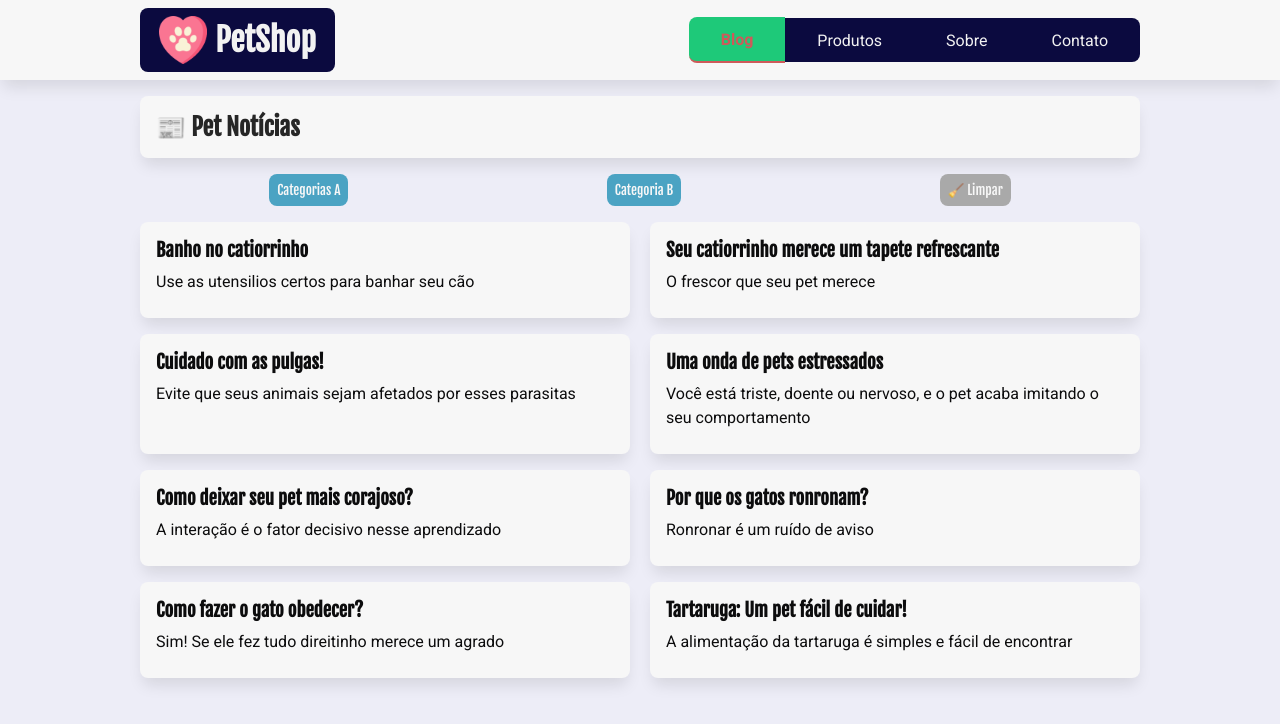
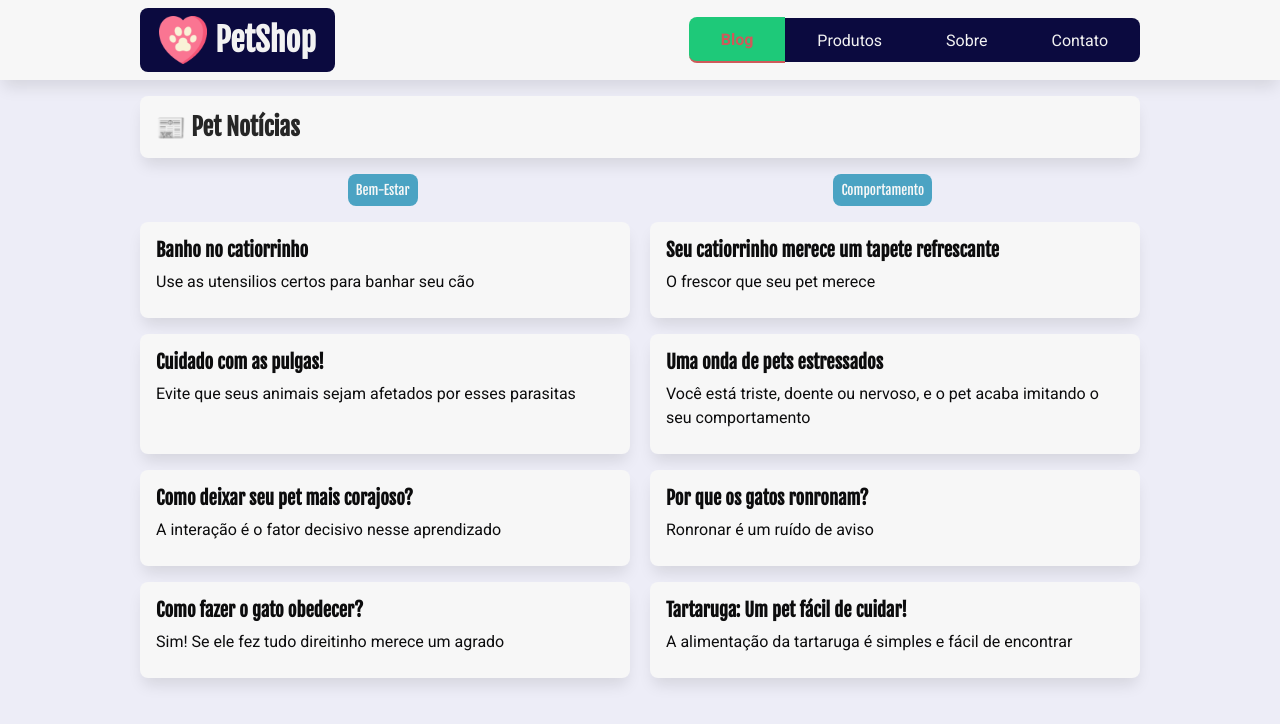
Before and after one commit to PauloHenrique00-tech/petshop, a Next.js app: page / in a window 1280 px wide. Shown: the top 724 px of the page. Built offline with nearby package versions, Linux system fonts and the light colour scheme; data requests are answered from the project's data file.

Commit message:
Update FiltroCategorias.tsx

```diff
--- a/src/components/FiltroCategorias.tsx
+++ b/src/components/FiltroCategorias.tsx
@@ -1,9 +1,19 @@
 // src/componentes/FiltroCategorias.tsx
 import estilos from "./FiltroCategorias.module.css";
 
+// Configurações para os tipos das props
 type FiltroCategoriasProps = {
-    categorias: string[],
-    categoriaAtiva: null | string,
+
+    // categorias: tem que ser uma string vinda do array de categorias
+    categorias: string[];
+
+    // categoriaAtiva: pode ser null (quando não tem filtro) ou string (nome da categoria)
+    categoriaAtiva: null | string;
+
+    // Esta prop, na verdade, funciona como uma função callback
+    // Ela está diretamente ligada ao setCategoriaAtiva existente no componente pai (listaPosts)
+    // Por isso. ela precisa receber como parâmetro a categoria (ou null) e repassa este dado
+    // // para o setCategoriaAtiva. Usamos void pois ela não retorna nada.
     aoSelecionar: (categoria: null | string) => void;
 }
 export default function FiltroCategorias(
@@ -12,9 +22,20 @@
 ) {
     return (
       <div className={estilos.categorias}>
-        <button>Categorias A</button>
-        <button>Categoria B</button>
-        <button className={estilos.limpar}>Limpar</button>
+        {
+            categorias.map(categoria => (
+                <button
+                className={categoria === categoriaAtiva ? estilos.ativo : ""}
+                key={categoria}
+                onClick={()=> aoSelecionar(categoria)}
+                >
+                {categoria}
+                </button>
+            ))}
+
+        {categoriaAtiva && (
+        <button onClick={()=> aoSelecionar(null)} className={estilos.limpar}>Limpar</button>)}
+
      </div>
     );
 }
```
